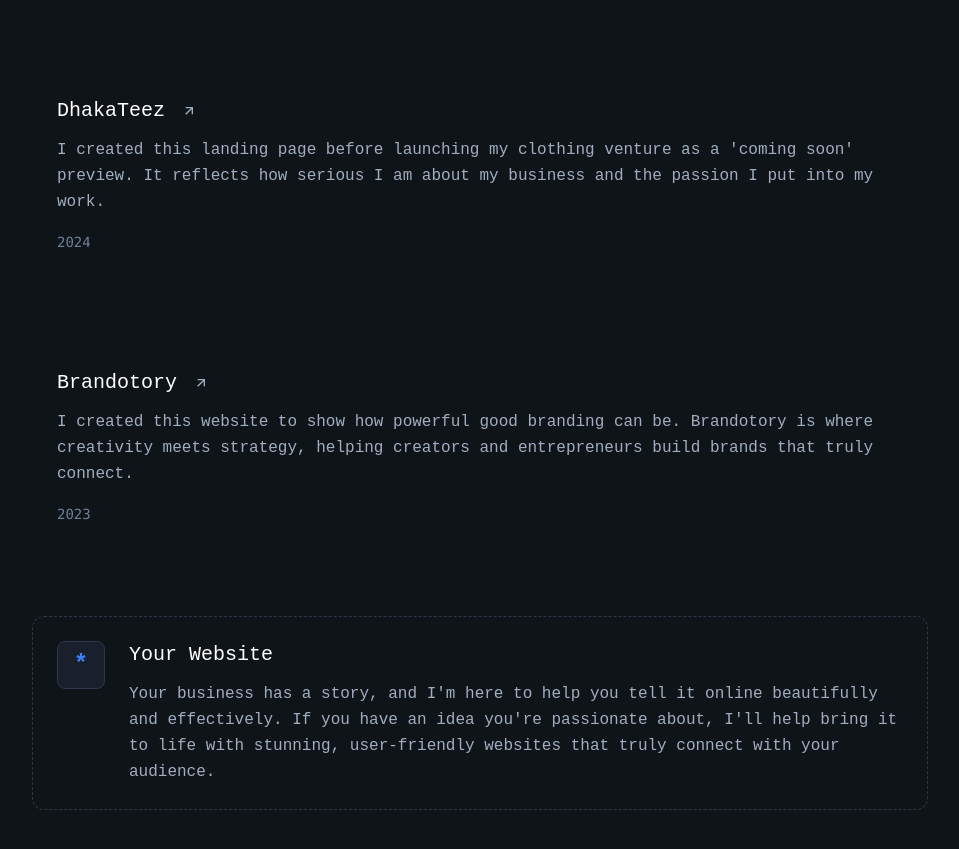
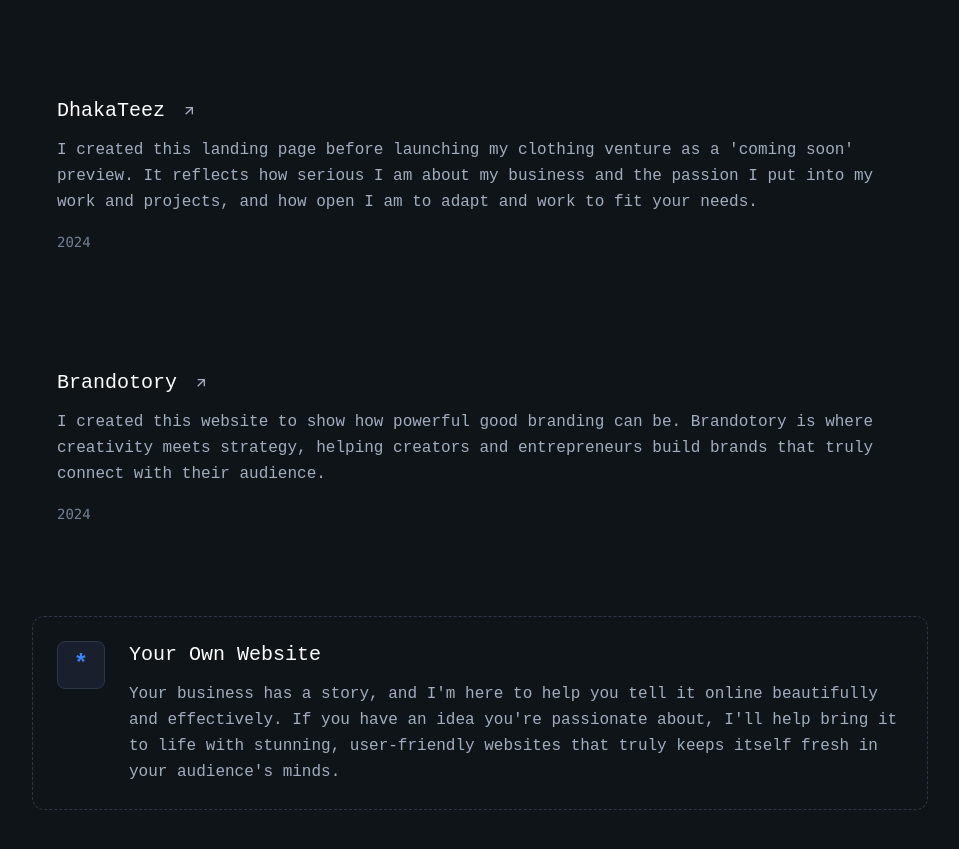
Before and after one commit to billahdotdev/me, a React (Vite) app: page / in a window 1280 px wide. Shown: the part 1200-2049 px from the top of the page, without its empty margins (160-1119 px from the left). Built offline with nearby package versions, Linux system fonts and the light colour scheme.

Commit message:
Update MyWork.jsx

```diff
--- a/src/components/MyWork.jsx
+++ b/src/components/MyWork.jsx
@@ -19,7 +19,7 @@ export default function MyWork({ handleCompanyClick }) {
       id: 'dhakateez',
       title: 'DhakaTeez',
       description:
-        "I created this landing page before launching my clothing venture as a 'coming soon' preview. It reflects how serious I am about my business and the passion I put into my work.",
+        "I created this landing page before launching my clothing venture as a 'coming soon' preview. It reflects how serious I am about my business and the passion I put into my work and projects, and how open I am to adapt and work to fit your needs.",
       url: 'https://billahdotdev.github.io/dhakateez/',
       year: '2024',
     },
@@ -27,9 +27,9 @@ export default function MyWork({ handleCompanyClick }) {
       id: 'brandotory',
       title: 'Brandotory',
       description:
-        'I created this website to show how powerful good branding can be. Brandotory is where creativity meets strategy, helping creators and entrepreneurs build brands that truly connect.',
+        'I created this website to show how powerful good branding can be. Brandotory is where creativity meets strategy, helping creators and entrepreneurs build brands that truly connect with their audience.',
       url: 'https://billahdotdev.github.io/brandotory/',
-      year: '2023',
+      year: '2024',
     },
   ];
 
@@ -89,13 +89,13 @@ export default function MyWork({ handleCompanyClick }) {
               </div>
               <div className="flex-1">
                 <h3 className="text-xl font-medium text-foreground group-hover:text-accent transition-colors duration-300 mb-3">
-                  Your Website
+                  Your Own Website
                 </h3>
                 <p className="text-muted-foreground leading-relaxed">
                   Your business has a story, and I'm here to help you tell it
                   online beautifully and effectively. If you have an idea you're
                   passionate about, I'll help bring it to life with stunning,
-                  user-friendly websites that truly connect with your audience.
+                  user-friendly websites that truly keeps itself fresh in your audience's minds.
                 </p>
               </div>
             </div>
```
